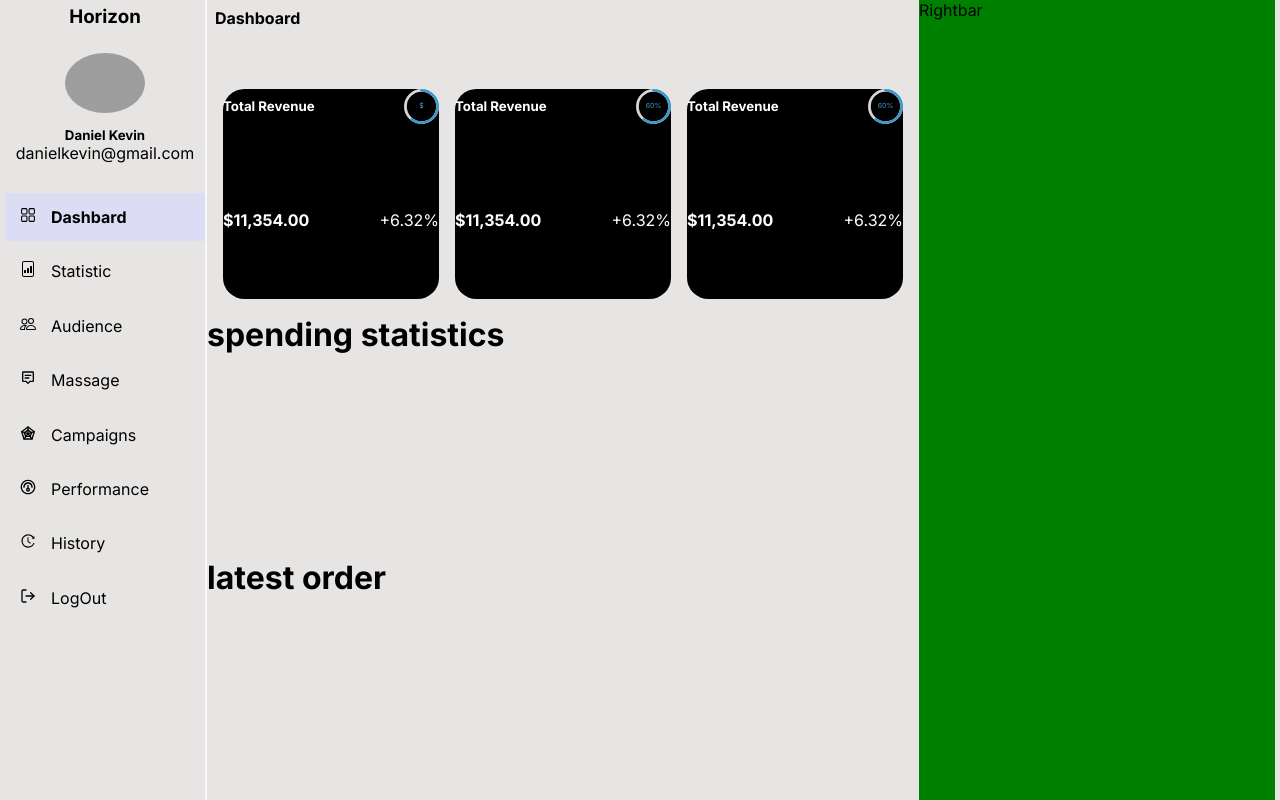
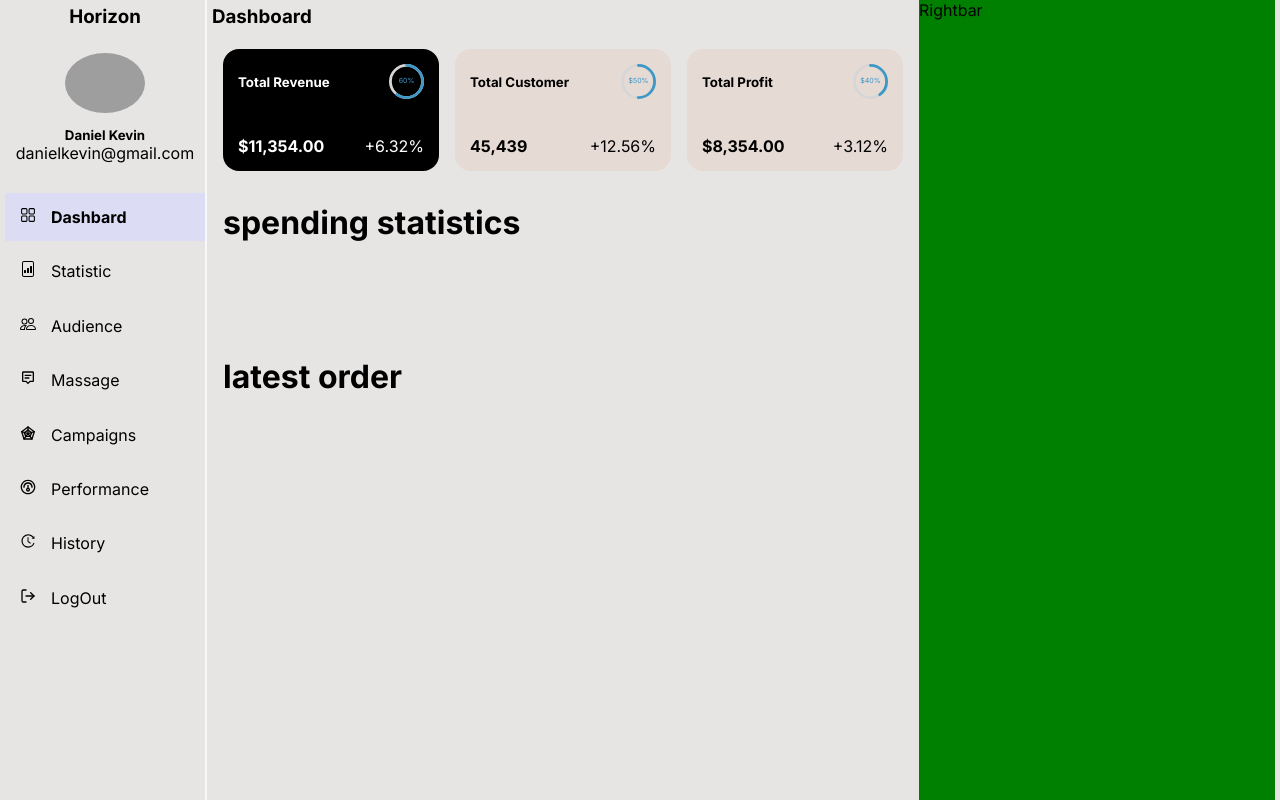
Before and after one commit to Mayurkukde84/react-dashboard-ui, a React (Create React App) app: page / in a window 1280 px wide. Built offline with nearby package versions, Linux system fonts and the light colour scheme; grey boxes are pictures that could not be loaded.

Commit message:
added card

```diff
--- a/src/components/dashboard/Dashboard.jsx
+++ b/src/components/dashboard/Dashboard.jsx
@@ -16,33 +16,14 @@ const Dashboard = () => {
     <>
       <div className="dashboard-container">
         <div className="dashbord-title">
-          <h4>Dashboard</h4>
+          <h3>Dashboard</h3>
         </div>
+
         <div className="card-container">
 
 
-        <div className="card">
-          <div className="card-item">
-            <div className="top-heading">
-              <h5>Total Revenue</h5>
-              <div className="circle">
-                <div style={{ width: 35 }}>
-                  <CircularProgressbar
-                    value={percentage}
-                    text={`$`}
-                  />
-                </div>
-              </div>
-            </div>
-
-            <div className="price">
-              <h4>$11,354.00</h4>
-              <p>+6.32%</p>
-            </div>
-          </div>
-        </div>
-        <div className="card">
-          <div className="card-item">
+          <div className="card ">
+            <div className="card-item active-card">
               <div className="top-heading">
                 <h5>Total Revenue</h5>
                 <div className="circle">
@@ -64,20 +45,40 @@ const Dashboard = () => {
           <div className="card">
             <div className="card-item">
               <div className="top-heading">
-              <h5>Total Revenue</h5>
+                <h5>Total Customer</h5>
                 <div className="circle">
                   <div style={{ width: 35 }}>
                     <CircularProgressbar
-                    value={percentage}
-                    text={`${percentage}%`}
+                      value={50}
+                      text={`$50%`}
                     />
                   </div>
                 </div>
               </div>
 
               <div className="price">
-              <h4>$11,354.00</h4>
-              <p>+6.32%</p>
+                <h4>45,439</h4>
+                <p>+12.56%</p>
+              </div>
+            </div>
+          </div>
+          <div className="card">
+            <div className="card-item">
+              <div className="top-heading">
+                <h5>Total Profit</h5>
+                <div className="circle">
+                  <div style={{ width: 35 }}>
+                    <CircularProgressbar
+                      value={40}
+                      text={`$40%`}
+                    />
+                  </div>
+                </div>
+              </div>
+
+              <div className="price">
+                <h4>$8,354.00</h4>
+                <p>+3.12%</p>
               </div>
             </div>
           </div>
--- a/src/components/dashboard/dashboard.css
+++ b/src/components/dashboard/dashboard.css
@@ -1,51 +1,43 @@
+.dashboard-container{
+    display: grid;
+    grid-template-rows: 0.2fr 0.8fr 1fr 1fr;
+ height:fit-content;
+}
+.dashbord-title{
+    padding: 5px;
+}
 
+.card-container{
+  display: grid;
+  grid-template-columns:  1fr 1fr 1fr;
+  padding: 1rem;
+  gap: 1rem;
+}
+.card-item{
+    background-color: #e5dad4;
+    color: rgb(0, 0, 0);
+    padding: 15px;
+   border-radius: 1rem;
+}
 
+.top-heading{
+    display: flex;
+    justify-content: space-between;
+    align-items: center;
+}
 
 .price{
     display: flex;
     justify-content: space-between;
-    margin-top: 40%;
-
+    margin-top: 20%;
 }
-
-
-.dashboard-container{
-    display: grid;
-    grid-template-rows: 0.3fr 1fr 1fr 1fr ;
-    height: 100%;
-
+.spending-statistics{
+    padding: 1rem;
 }
-.dashbord-title{
-    padding:8px;
-    margin-bottom:12px;
+.latest-order{
+    padding: 1rem;
 }
-.card-container{
-    display: grid;
-    grid-template-columns: 1fr 1fr 1fr;
-    gap: 1rem;
-    padding: 1rem;
-    width: auto;
-    height: auto;
-}
-.card{
-
+.active-card{
     background-color: black;
     color: white;
-    border-radius: 10%;
-
-
 }
-
-.top-heading{
-    display: flex;
-    flex-direction: row;
-    text-align: center;
-   align-items: center;
-   justify-content: space-between;
-}
-.card-item{
-display: flex;
-flex-direction: column;
-align-content: space-between;
-justify-content: space-between;
-}
```
Lines whose indentation alone changed are shown as unchanged.
